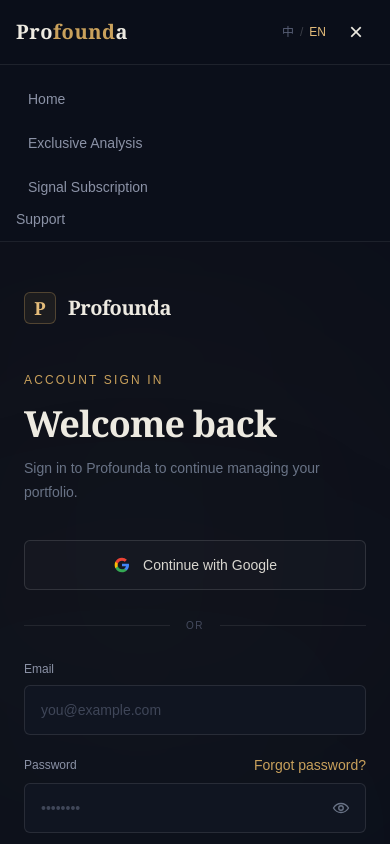
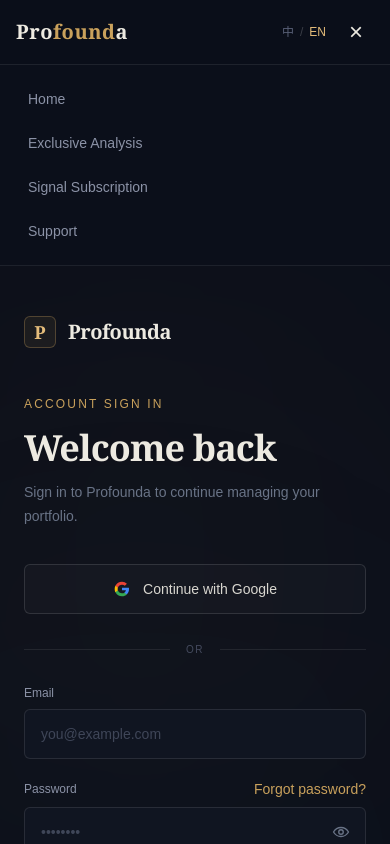
Before and after one commit to wenion/profounda-web, a Next.js app: page /en/login in a window 390 px wide. Both pictures are taken after a click on the button 356 px from the left and 32 px from the top of the page. Shown: the top 844 px of the page. Built offline with nearby package versions, Linux system fonts and the light colour scheme; no server answers.

Commit message:
Fix Layout bug

```diff
--- a/src/components/public/PublicHeader.tsx
+++ b/src/components/public/PublicHeader.tsx
@@ -295,7 +295,8 @@
 
               <Link
                 href="/messages"
-                className="text-sm text-[#8B92A6] transition hover:text-[#EDEAE1]"
+                onClick={closeMenus}
+                className="rounded-lg px-3 py-3 text-sm text-[#8B92A6] transition hover:bg-white/[0.05] hover:text-[#EDEAE1]"
               >
                 {t("messages")}
               </Link>
```
